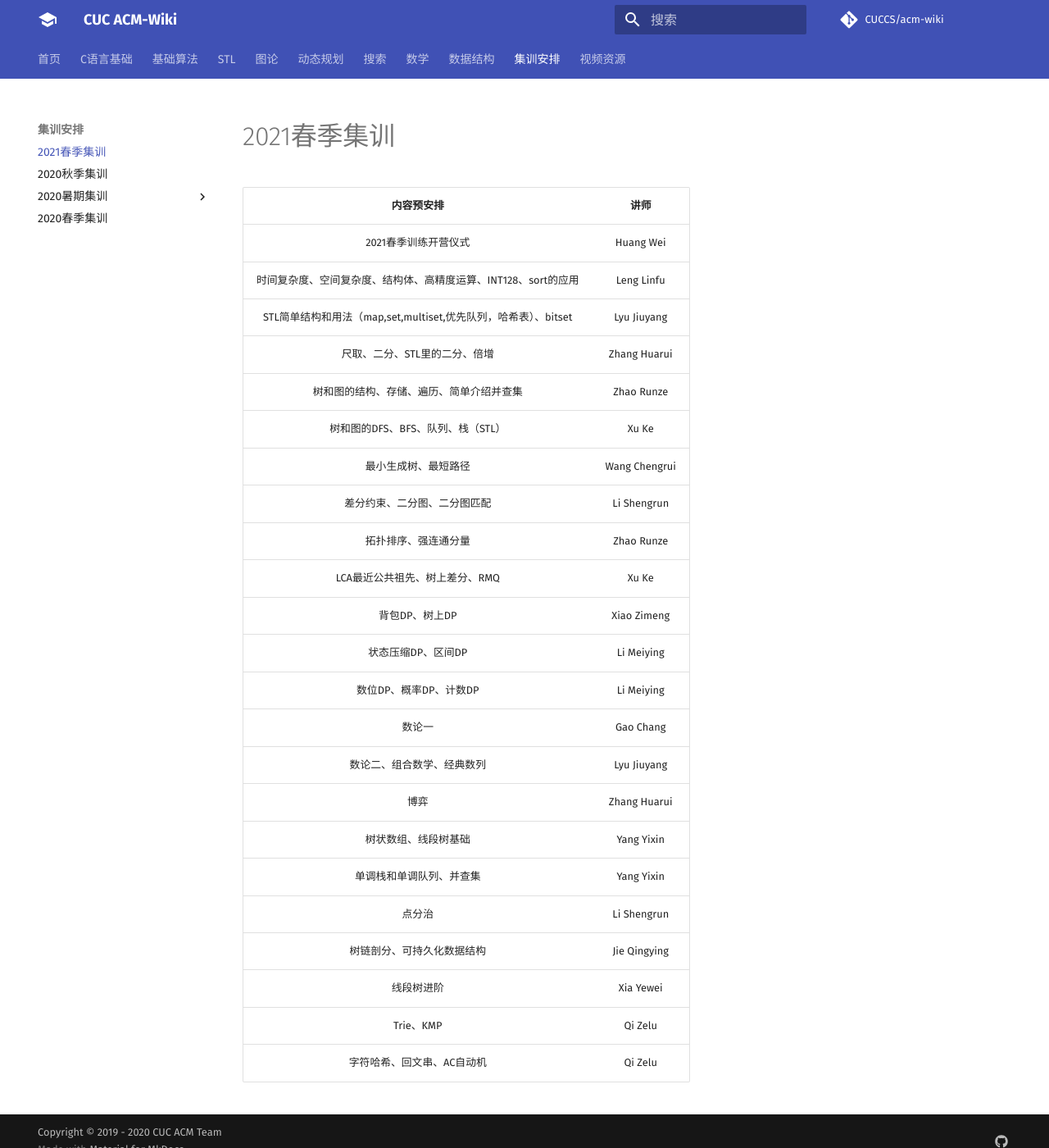
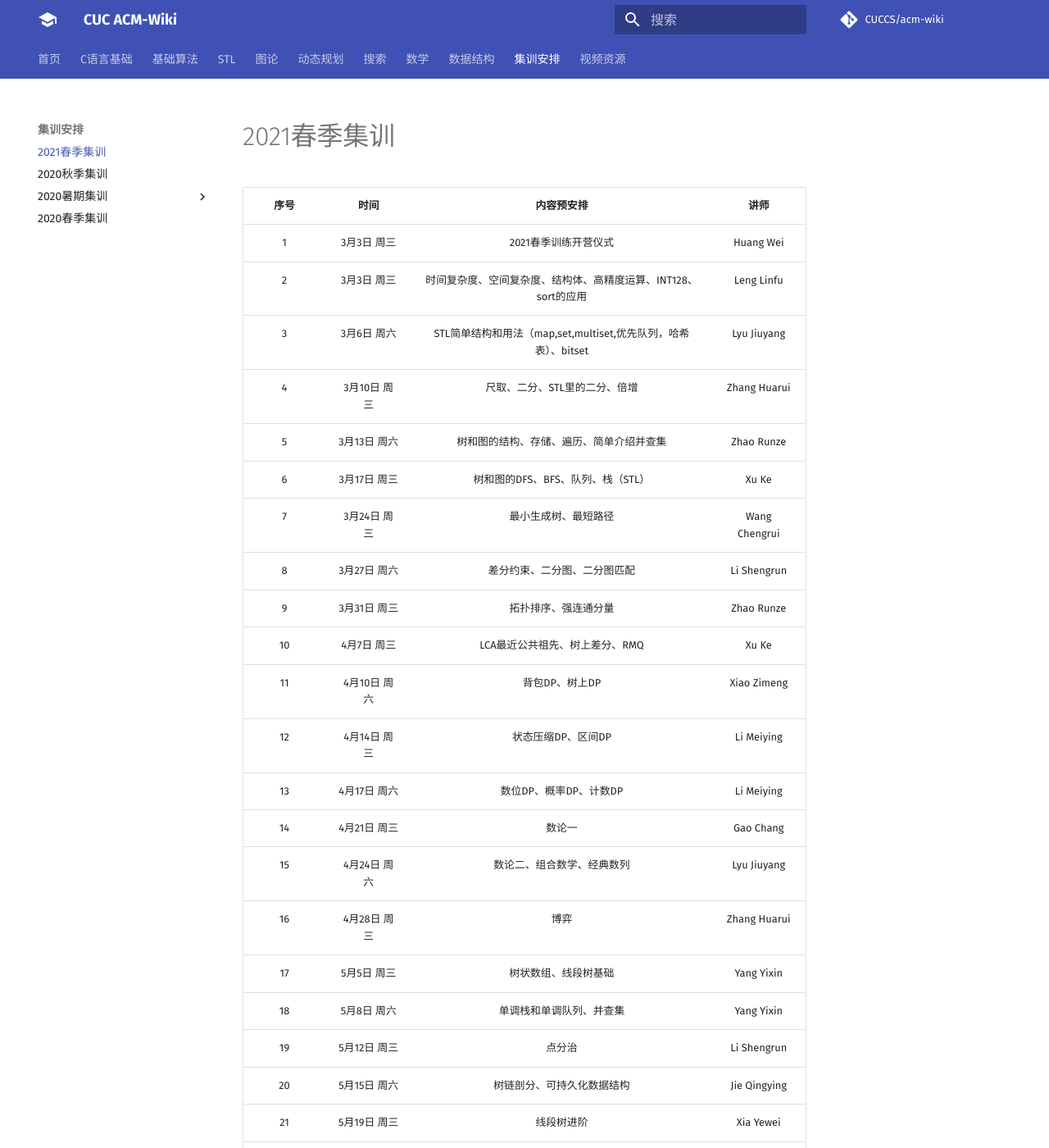
Before and after one commit to CUCCS/acm-wiki, an MkDocs documentation site: the page built from docs/training/2021Spring.md, in a window 1280 px wide and 1400 px high. Shown: the whole window at 82% size. Built offline with MkDocs 1.6.1 and Material for MkDocs 9.7.7, drawn with Linux system fonts in a browser that asks for light colours; comment, search, counter and statistics services are not loaded.

Commit message:
更新了2021春训时间和讲师名单

```diff
--- a/docs/training/2021Spring.md
+++ b/docs/training/2021Spring.md
@@ -1,25 +1,25 @@
-|内容预安排|讲师|
-|:--:|:--:|
-| 2021春季训练开营仪式                                           |Huang Wei|
-| 时间复杂度、空间复杂度、结构体、高精度运算、INT128、sort的应用 |Leng Linfu|
-| STL简单结构和用法（map,set,multiset,优先队列，哈希表）、bitset |Lyu Jiuyang|
-| 尺取、二分、STL里的二分、倍增                                  |Zhang Huarui|
-| 树和图的结构、存储、遍历、简单介绍并查集                       |Zhao Runze|
-| 树和图的DFS、BFS、队列、栈（STL）                              |Xu Ke|
-| 最小生成树、最短路径                                           |Wang Chengrui|
-| 差分约束、二分图、二分图匹配                                   |Li Shengrun|
-| 拓扑排序、强连通分量                                           |Zhao Runze|
-| LCA最近公共祖先、树上差分、RMQ                                 |Xu Ke|
-| 背包DP、树上DP                                                 |Xiao Zimeng|
-| 状态压缩DP、区间DP                                             |Li Meiying|
-| 数位DP、概率DP、计数DP                                         |Li Meiying|
-| 数论一                                                         |Gao Chang|
-| 数论二、组合数学、经典数列                                     |Lyu Jiuyang|
-| 博弈                                                           |Zhang Huarui|
-| 树状数组、线段树基础                                           |Yang Yixin|
-| 单调栈和单调队列、并查集                                       |Yang Yixin|
-| 点分治                                                         |Li Shengrun|
-| 树链剖分、可持久化数据结构                                     |Jie Qingying|
-| 线段树进阶                                                     |Xia Yewei|
-| Trie、KMP                                                      |Qi Zelu|
-| 字符哈希、回文串、AC自动机                                     |Qi Zelu|
+|序号|时间|内容预安排|讲师|
+|:--:|:--:|:--:|:--:|
+|1|3月3日 周三| 2021春季训练开营仪式                                           |Huang Wei|
+|2|3月3日 周三| 时间复杂度、空间复杂度、结构体、高精度运算、INT128、sort的应用 |Leng Linfu|
+|3|3月6日 周六| STL简单结构和用法（map,set,multiset,优先队列，哈希表）、bitset |Lyu Jiuyang|
+|4|3月10日 周三| 尺取、二分、STL里的二分、倍增                                  |Zhang Huarui|
+|5|3月13日 周六| 树和图的结构、存储、遍历、简单介绍并查集                       |Zhao Runze|
+|6|3月17日 周三| 树和图的DFS、BFS、队列、栈（STL）                              |Xu Ke|
+|7|3月24日 周三| 最小生成树、最短路径                                           |Wang Chengrui|
+|8|3月27日 周六| 差分约束、二分图、二分图匹配                                   |Li Shengrun|
+|9|3月31日 周三| 拓扑排序、强连通分量                                           |Zhao Runze|
+|10|4月7日 周三| LCA最近公共祖先、树上差分、RMQ                                 |Xu Ke|
+|11|4月10日 周六| 背包DP、树上DP                                                 |Xiao Zimeng|
+|12|4月14日 周三| 状态压缩DP、区间DP                                             |Li Meiying|
+|13|4月17日 周六| 数位DP、概率DP、计数DP                                         |Li Meiying|
+|14|4月21日 周三| 数论一                                                         |Gao Chang|
+|15|4月24日 周六| 数论二、组合数学、经典数列                                     |Lyu Jiuyang|
+|16|4月28日 周三| 博弈                                                           |Zhang Huarui|
+|17|5月5日 周三| 树状数组、线段树基础                                           |Yang Yixin|
+|18|5月8日 周六| 单调栈和单调队列、并查集                                       |Yang Yixin|
+|19|5月12日 周三| 点分治                                                         |Li Shengrun|
+|20|5月15日 周六| 树链剖分、可持久化数据结构                                     |Jie Qingying|
+|21|5月19日 周三| 线段树进阶                                                     |Xia Yewei|
+|22|5月22日 周六|Trie、KMP                                                      |Qi Zelu|
+|23|5月26日 周三| 字符哈希、回文串、AC自动机                                     |Qi Zelu|
```
